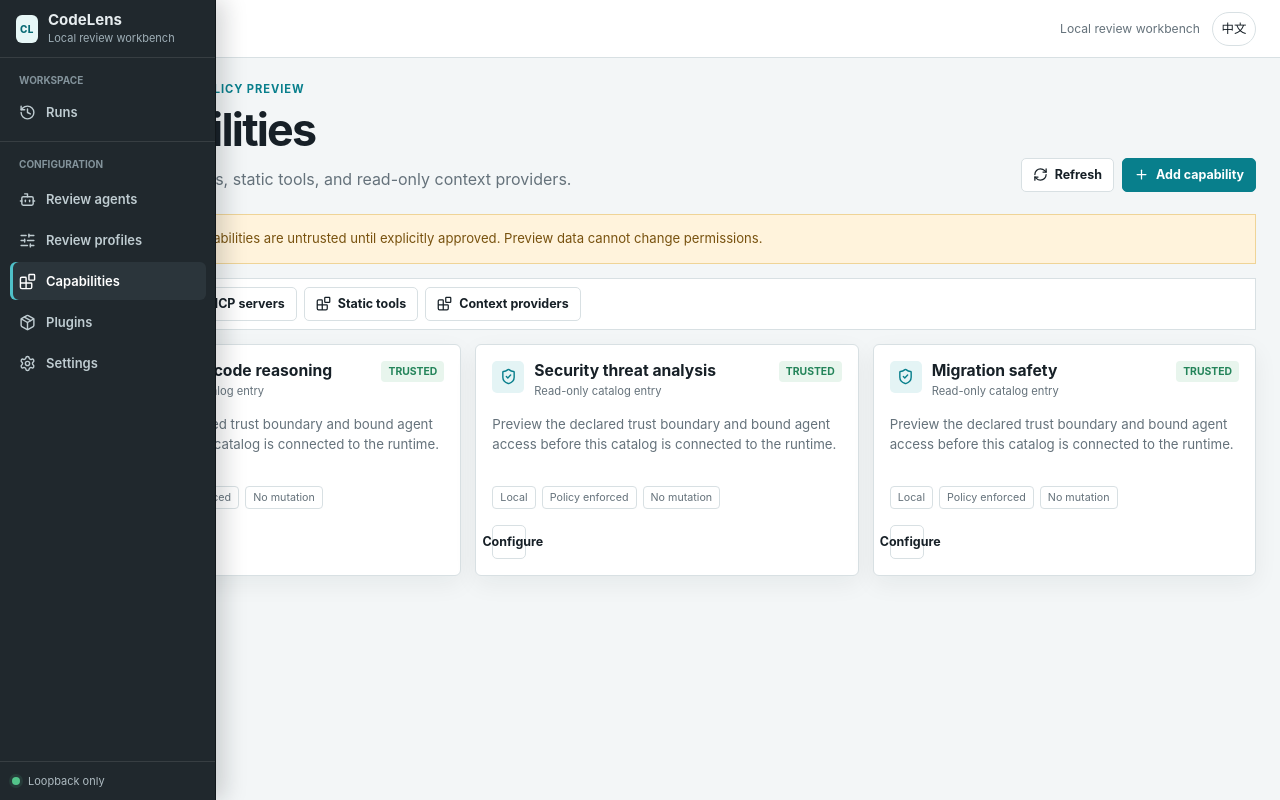
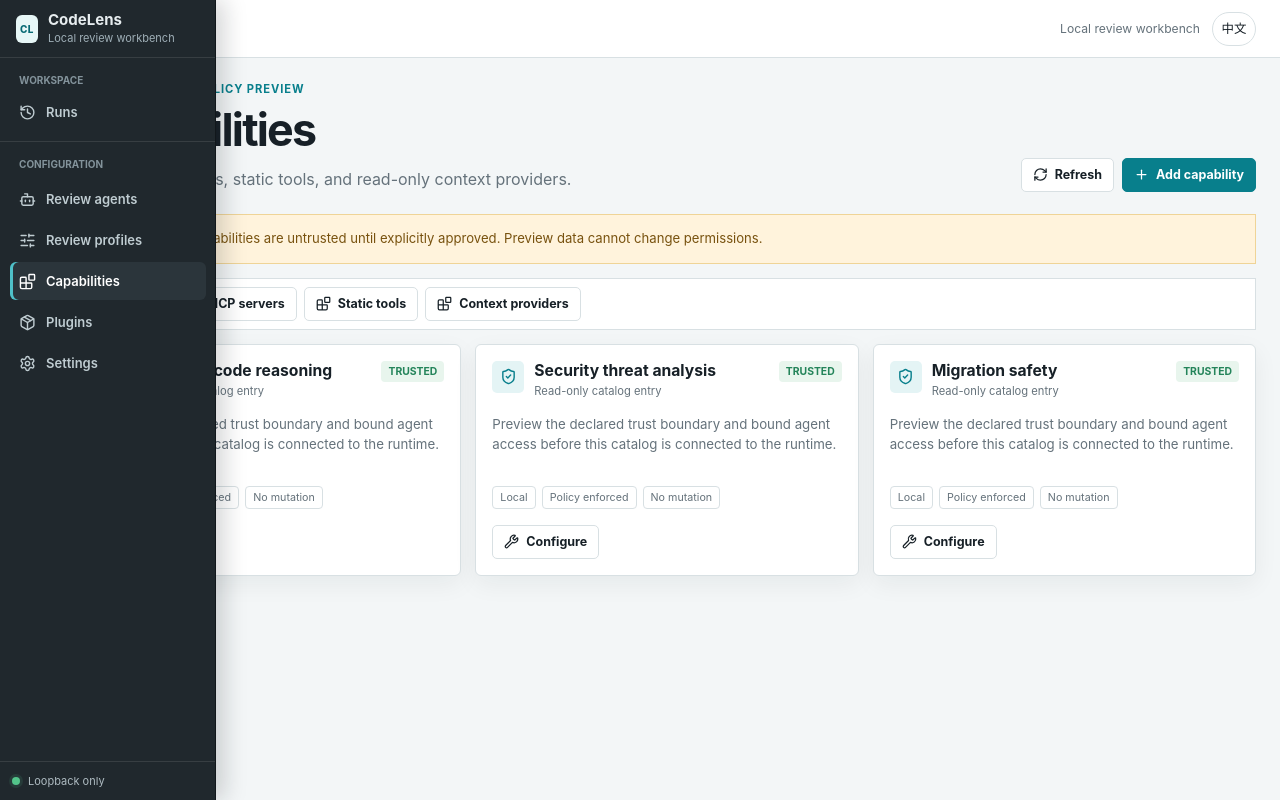
Before and after one commit to shinerio/CodeLens, a React (Vite) app in the folder frontend/: page /capabilities in a window 1280 px wide. Built offline with nearby package versions, Linux system fonts and the light colour scheme.

Commit message:
修复前端按钮挤压的问题

```diff
--- a/frontend/src/features/catalog/CatalogPreviewPage.css
+++ b/frontend/src/features/catalog/CatalogPreviewPage.css
@@ -31,7 +31,7 @@
 .catalog-preview-card__meta { display: flex; flex-wrap: wrap; gap: 6px; }
 .catalog-preview-card__meta span { padding: 4px 7px; border: 1px solid var(--line); border-radius: 4px; color: var(--muted); font-size: .67rem; }
 .catalog-preview-card footer { margin-top: auto; padding-top: 16px; }
-.catalog-preview-card footer button:last-child { width: 34px; padding: 0; }
+.catalog-preview-card footer button { white-space: nowrap; }
 .prompt-editor { display: block; max-width: 1200px; min-height: 0; margin: 0 auto 14px; padding: 20px; border-color: color-mix(in srgb, var(--accent) 25%, var(--line)); box-shadow: 0 14px 32px rgb(23 32 39 / 8%); }
 .agent-catalog-workbench .prompt-editor { position: sticky; top: 20px; width: auto; max-width: none; margin: 0; }
 .reviewer-card--active { border-color: var(--accent); box-shadow: inset 3px 0 0 var(--accent), 0 12px 28px rgb(23 32 39 / 9%); }
```
